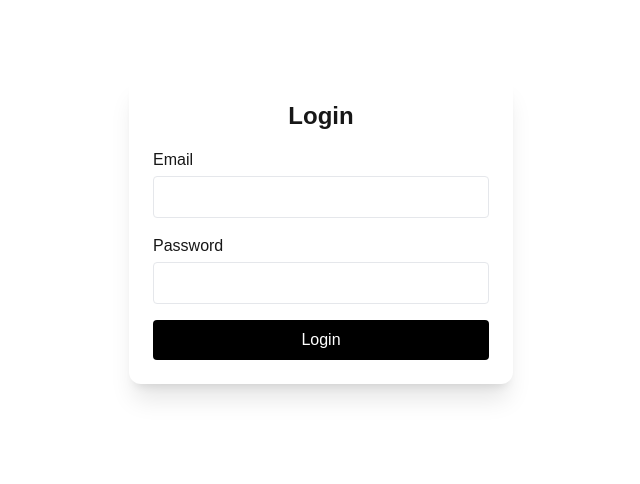
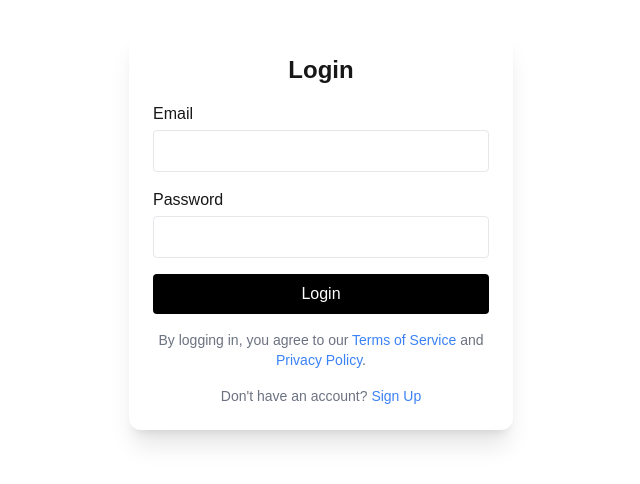
Before and after one commit to perassijulian/password-manager, a Next.js app: page /login in a window 1280 px wide. Shown: the part 170-654 px from the top of the page, without its empty margins (319-959 px from the left). Built offline with nearby package versions, Linux system fonts and the light colour scheme.

Commit message:
add signup route from login

```diff
--- a/app/login/page.tsx
+++ b/app/login/page.tsx
@@ -69,6 +69,23 @@ export default function Login() {
         >
           Login
         </button>
+        <p className="text-center text-sm text-gray-500">
+          By logging in, you agree to our{" "}
+          <a href="/terms" className="text-blue-500 hover:underline">
+            Terms of Service
+          </a>{" "}
+          and{" "}
+          <a href="/privacy" className="text-blue-500 hover:underline">
+            Privacy Policy
+          </a>
+          .
+        </p>
+        <p className="text-center text-sm text-gray-500">
+          Don't have an account?{" "}
+          <a href="/signup" className="text-blue-500 hover:underline">
+            Sign Up
+          </a>
+        </p>
       </form>
     </div>
   );
```
Also changed, not shown: 1 other file (tests, documents, lock files or other folders).
